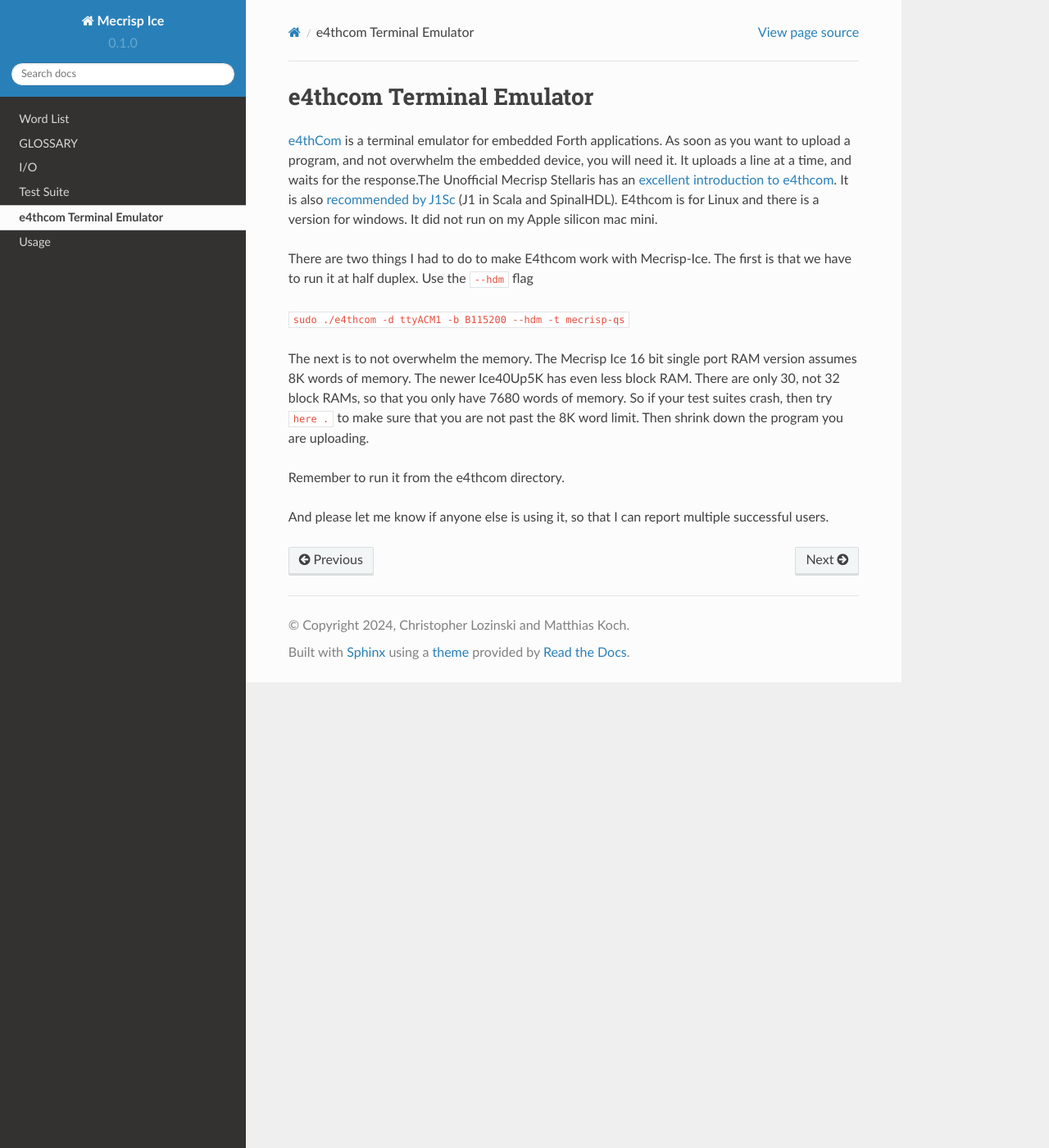
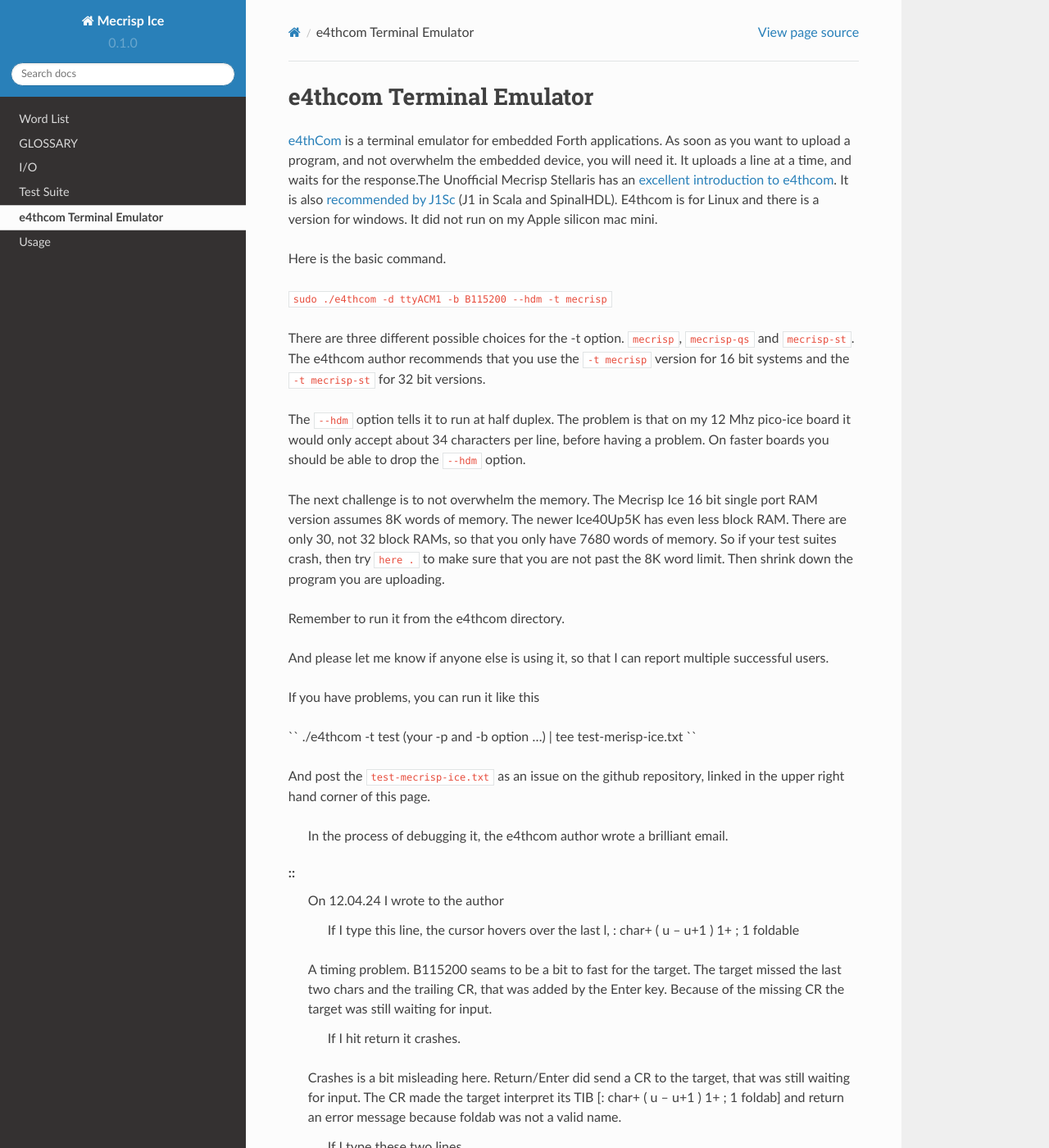
Before and after one commit to PythonLinks/Mecrisp-Ice, a Sphinx documentation site: the page built from docs/source/e4thcom.rst, in a window 1280 px wide and 1400 px high. Shown: the whole window at 82% size. Built offline with Sphinx 7.4.7 and the Read the Docs theme 2.0.0, drawn with Linux system fonts in a browser that asks for light colours; some of the changed text lies outside the part shown.

Commit message:
Added Manfreds comments to the e4thcom page.

```diff
--- a/docs/source/e4thcom.rst
+++ b/docs/source/e4thcom.rst
@@ -8,15 +8,73 @@
 `recommended by J1Sc <https://github.com/SteffenReith/J1Sc#a-forth-shellterminal-for-j1sc>`_ (J1 in Scala and SpinalHDL).
 E4thcom is for Linux and there is a version for windows.  It did not run on my Apple silicon mac mini.
 
-There are two things I had to do to make E4thcom work with Mecrisp-Ice.  The first is that we have to run it at half duplex.
-Use the ``--hdm`` flag
+Here is the basic command.
 
-``sudo ./e4thcom -d ttyACM1 -b B115200 --hdm -t mecrisp-qs``
+``sudo ./e4thcom -d ttyACM1 -b B115200 --hdm -t mecrisp``
 
-The next is to not overwhelm the memory.  The Mecrisp Ice 16 bit single port RAM version assumes 8K words of memory.  The newer Ice40Up5K has even less block RAM.  There are only 30,
+There are three different possible choices for the -t option.  ``mecrisp``,    ``mecrisp-qs`` and  ``mecrisp-st``.  The e4thcom author recommends that you use the ``-t mecrisp`` version for 16 bit systems and the  ``-t mecrisp-st`` for 32 bit versions.
+
+The ``--hdm`` option tells it to run at half duplex.   The problem is that on my 12 Mhz pico-ice board it would only accept about 34 characters per line, before having a problem.  On faster boards you should be able to drop the ``--hdm``
+option.
+
+The next challenge is to not overwhelm the memory.  The Mecrisp Ice 16 bit single port RAM version assumes 8K words of memory.  The newer Ice40Up5K has even less block RAM.  There are only 30,
 not 32 block RAMs, so that you only have 7680 words of memory. So if your test suites crash,
 then try ``here .`` to make sure that you are not past the 8K word limit.  Then shrink down the program you are uploading.
 
 Remember to run it from the e4thcom directory.
 
 And please let me know if anyone else is using it, so that I can report multiple successful users.
+
+If you have problems, you can run it  like this
+
+``  ./e4thcom -t test (your -p and -b option ...) | tee test-merisp-ice.txt
+``
+
+And post the ``test-mecrisp-ice.txt`` as an issue on the github repository, linked in the upper right hand corner of this page.
+
+    In the process of debugging it, the e4thcom author wrote a brilliant email.
+
+
+::
+  On 12.04.24 I wrote to the author
+
+    If I type this line, the cursor hovers over the last l,
+    : char+ ( u -- u+1 ) 1+ ; 1 foldable
+
+  A timing problem. B115200 seams to be a bit to fast for the target. The target missed the last two chars and the trailing CR, that was added by the Enter key.  Because of the missing CR the target was still waiting for input.
+
+    If I hit return it crashes.
+
+  Crashes is a bit misleading here. Return/Enter did send a CR to the target, that was still waiting for input. The CR made the target interpret its TIB [: char+ ( u -- u+1 ) 1+ ; 1 foldab] and return an error message because foldab was not a valid name.
+
+    If I type these two lines
+
+    : char+ ( u -- u+1 ) 1+ ;
+
+    1 foldable
+
+    I get the ok.
+
+  That makes clear, that it is a timing problem. The target misses chars when more than ~ 34 are send.
+
+  So there is no protocol missmatch with the command line communication.
+
+    The magic is if I type this line.
+
+    : char+ ( u -- u+1 ) 1+ ; 1 foldable
+
+    And do not hit the enter.  Remember the cursor is hovering over the last l.
+
+    If I then type "le" <enter> It works fine.
+
+  This is, because the target waits for the chars (leCR) that got lost.
+  So the problem is that it is dropping the last "le".
+  I think it needs to pause after the ";"
+
+  No, no pause needed there. Nothing is interpreted until the CR is received.
+
+  B115200 is simply to fast for the target (as it is now). If you want or must stay with B115200 you can try to circumvent the problem by starting e4thcom with the --hdm option (halve duplex mode). Then e4thcom waits, after sending a char, until an echo is received. This should solve the timing problem here.Please be aware that trying to upload files with e4thcom although the command line communication is not working properly, is a waste of time and energy. It will not work because the protocol for uploading is more complicated than that for the command line communication.
+
+  e.g.: The above recording creates questions that will disappear when the command line communication words. So don't care.
+
+  When the command line communication works (which does not require any -t option) try to use -t mecrisp for a 16 Bit mecrisp-ice ore mecrisp-st for a 32 bit mecrisp-ice to test uploading files. I expect the plug-ins will work without modifications.
```
